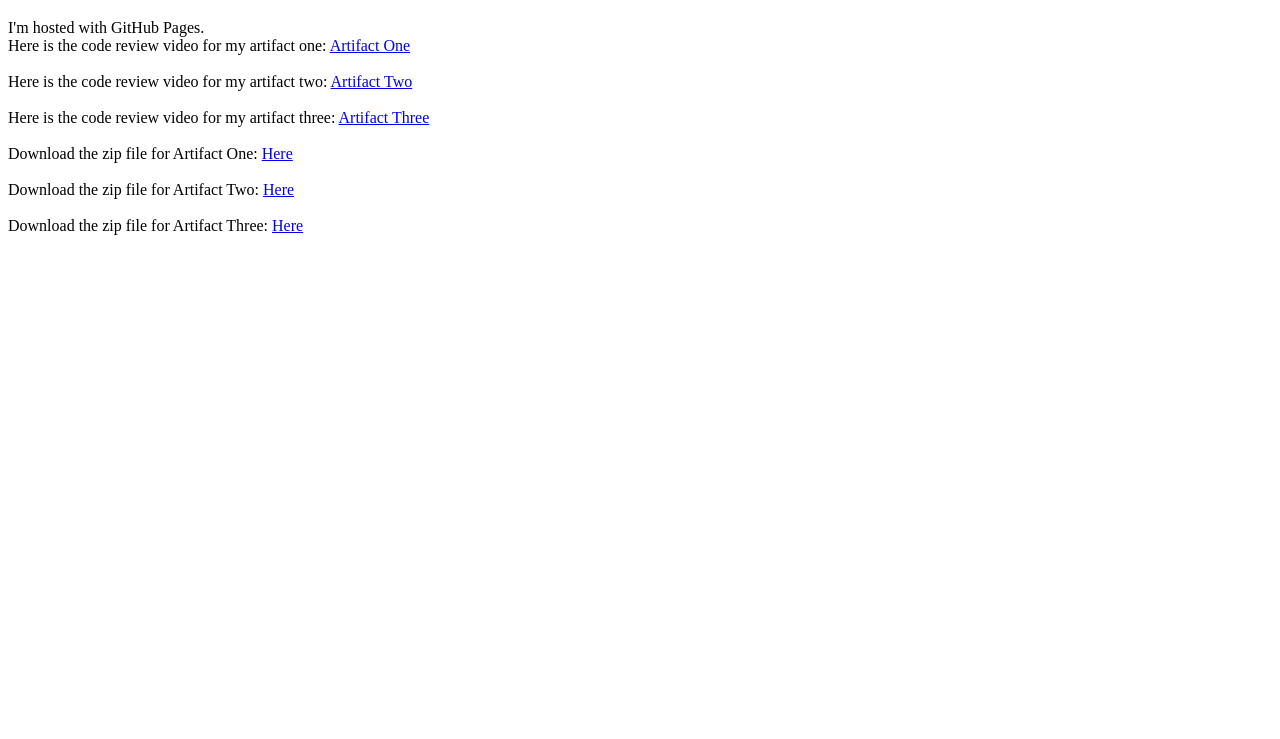
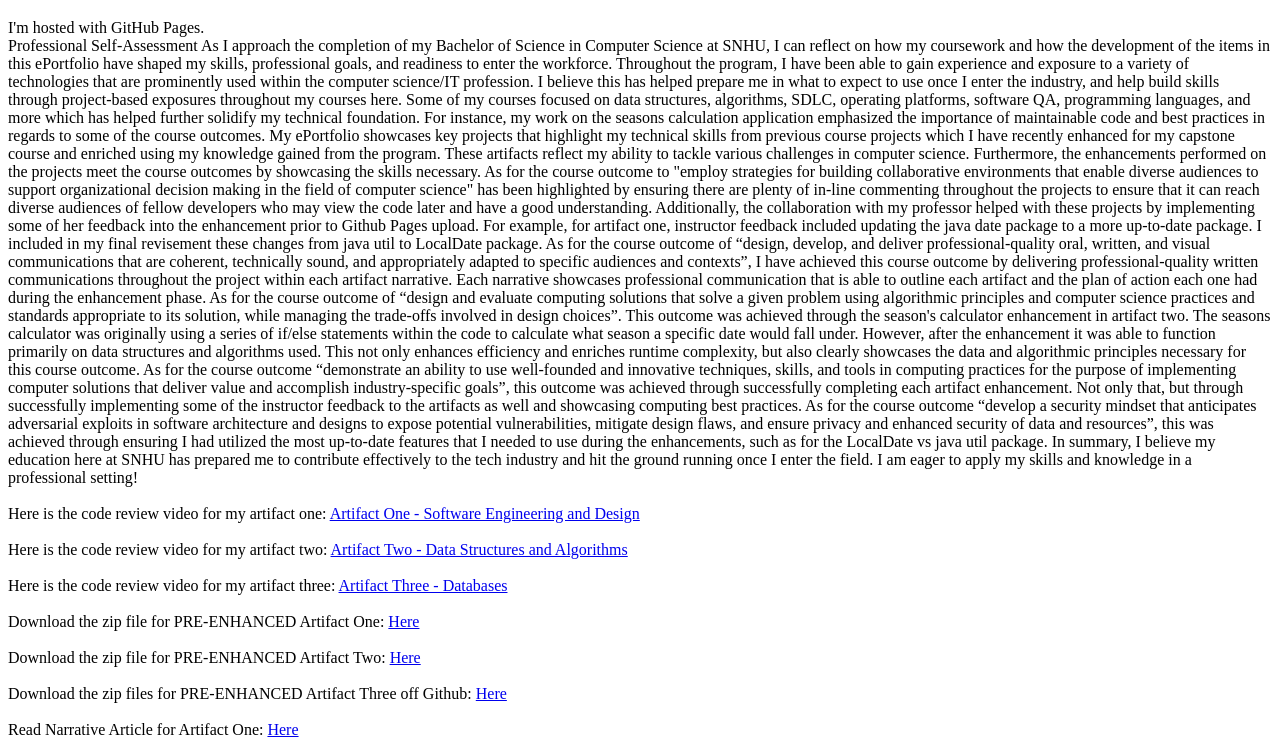
Before and after one commit to briannadelariva/briannadelariva.github.io, a plain HTML site: page index.html in a window 1280 px wide. Shown: the part 61-800 px from the top of the page. Drawn offline with Linux system fonts and the light colour scheme.

Commit message:
Update index.html

```diff
--- a/index.html
+++ b/index.html
@@ -3,17 +3,43 @@
 <body>
 <h1>Hello World</h1>
 <p>I'm hosted with GitHub Pages.
-   <br> Here is the code review video for my artifact one: <a href="https://youtu.be/RqLOQR4zLHU">Artifact One</a>  <br>
 
-   <br> Here is the code review video for my artifact two: <a href="https://youtu.be/RGaL67Qq5YU">Artifact Two</a> <br>
+   <br>
 
-    <br> Here is the code review video for my artifact three: <a href="https://youtu.be/UN-1ZBxhUwo">Artifact Three</a> <br>
+Professional Self-Assessment
+As I approach the completion of my Bachelor of Science in Computer Science at SNHU, I can reflect on how my coursework and how the development of the items in this ePortfolio have shaped my skills, professional goals, and readiness to enter the workforce.
+Throughout the program, I have been able to gain experience and exposure to a variety of technologies that are prominently used within the computer science/IT profession. I believe this has helped prepare me in what to expect to use once I enter the industry, and help build skills through project-based exposures throughout my courses here.
+Some of my courses focused on data structures, algorithms, SDLC, operating platforms, software QA, programming languages, and more which has helped further solidify my technical foundation. For instance, my work on the seasons calculation application emphasized the importance of maintainable code and best practices in regards to some of the course outcomes.
+My ePortfolio showcases key projects that highlight my technical skills from previous course projects which I have recently enhanced for my capstone course and enriched using my knowledge gained from the program. These artifacts reflect my ability to tackle various challenges in computer science. Furthermore, the enhancements performed on the projects meet the course outcomes by showcasing the skills necessary.
 
-   <br> Download the zip file for Artifact One: <a href="ArtifactOneAfterEnhancementComplete.zip"> Here</a><br>
+As for the course outcome to "employ strategies for building collaborative environments that enable diverse audiences to support organizational decision making in the field of computer science" has been highlighted by ensuring there are plenty of in-line commenting throughout the projects to ensure that it can reach diverse audiences of fellow developers who may view the code later and have a good understanding. Additionally, the collaboration with my professor helped with these projects by implementing some of her feedback into the enhancement prior to Github Pages upload. For example, for artifact one, instructor feedback included updating the java date package to a more up-to-date package. I included in my final revisement these changes from java util to LocalDate package.
 
-      <br> Download the zip file for Artifact Two: <a href="ArtifactTwoComplete.zip"> Here</a><br>
+As for the course outcome of “design, develop, and deliver professional-quality oral, written, and visual communications that are coherent, technically sound, and appropriately adapted to specific audiences and contexts”, I have achieved this course outcome by delivering professional-quality written communications throughout the project within each artifact narrative. Each narrative showcases professional communication that is able to outline each artifact and the plan of action each one had during the enhancement phase.
 
-      <br> Download the zip file for Artifact Three: <a href="Artifact3FINAL.zip"> Here</a><br>
+As for the course outcome of “design and evaluate computing solutions that solve a given problem using algorithmic principles and computer science practices and standards appropriate to its solution, while managing the trade-offs involved in design choices”. This outcome was achieved through the season's calculator enhancement in artifact two. The seasons calculator was originally using a series of if/else statements within the code to calculate what season a specific date would fall under. However, after the enhancement it was able to function primarily on data structures and algorithms used. This not only enhances efficiency and enriches runtime complexity, but also clearly showcases the data and algorithmic principles necessary for this course outcome.
+As for the course outcome “demonstrate an ability to use well-founded and innovative techniques, skills, and tools in computing practices for the purpose of implementing computer solutions that deliver value and accomplish industry-specific goals”, this outcome was achieved through successfully completing each artifact enhancement. Not only that, but through successfully implementing some of the instructor feedback to the artifacts as well and showcasing computing best practices.
+As for the course outcome “develop a security mindset that anticipates adversarial exploits in software architecture and designs to expose potential vulnerabilities, mitigate design flaws, and ensure privacy and enhanced security of data and resources”, this was achieved through ensuring I had utilized the most up-to-date features that I needed to use during the enhancements, such as for the LocalDate vs java util package.
+In summary, I believe my education here at SNHU has prepared me to contribute effectively to the tech industry and hit the ground running once I enter the field. I am eager to apply my skills and knowledge in a professional setting!
+<br>
+   <br> Here is the code review video for my artifact one: <a href="https://youtu.be/RqLOQR4zLHU">Artifact One - Software Engineering and Design</a>  <br>
+
+   <br> Here is the code review video for my artifact two: <a href="https://youtu.be/RGaL67Qq5YU">Artifact Two - Data Structures and Algorithms</a> <br>
+
+   <br> Here is the code review video for my artifact three: <a href="https://youtu.be/UN-1ZBxhUwo">Artifact Three -  Databases</a> <br>
+
+   <br> Download the zip file for PRE-ENHANCED Artifact One: <a href="ArtifactOneORIGINAL (1).zip"> Here</a><br>
+   <br> Download the zip file for PRE-ENHANCED Artifact Two: <a href="ArtifactTwoORIGINAL (1).py"> Here</a><br>
+   <br> Download the zip files for PRE-ENHANCED Artifact Three off Github: <a href="https://github.com/briannadelariva/cs465-fullstack/tree/module7"> Here</a><br>
+
+
+   <br> Read Narrative Article for Artifact One: <a href="Artifact One Narrative (1).docx"> Here</a><br>
+   <br> Read Narrative Article for Artifact Two: <a href="NarrativeTwo (1).docx"> Here</a><br>
+   <br> Read Narrative Article for Artifact Three: <a href="Narrativemod5CS499 (1).docx"> Here</a><br>
+
+
+   <br> Download the POST-ENHANCEMENT zip file for Artifact One: <a href="ArtifactOneAfterEnhancementComplete.zip"> Here</a><br>
+   <br> Download the POST-ENHANCEMENT zip file for Artifact Two: <a href="ArtifactTwoComplete.zip"> Here</a><br>
+   <br> Download the POST-ENHANCEMENT zip file for Artifact Three: <a href="Artifact3FINAL.zip"> Here</a><br>
 
 
 
```
